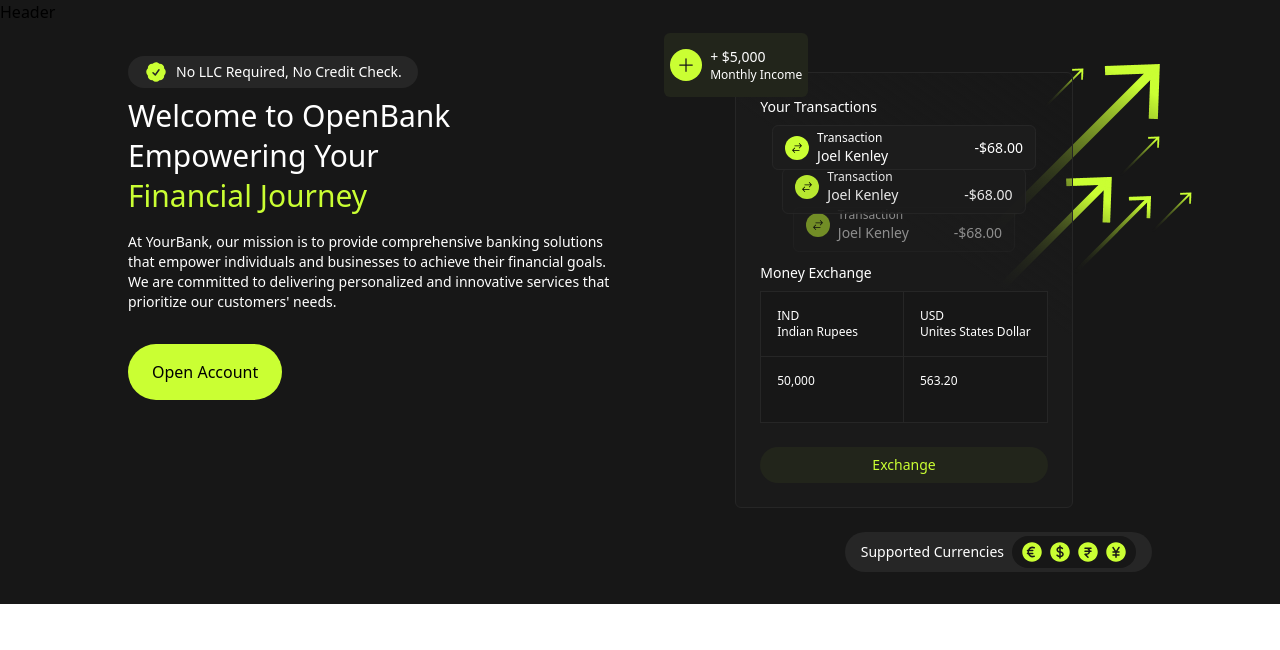
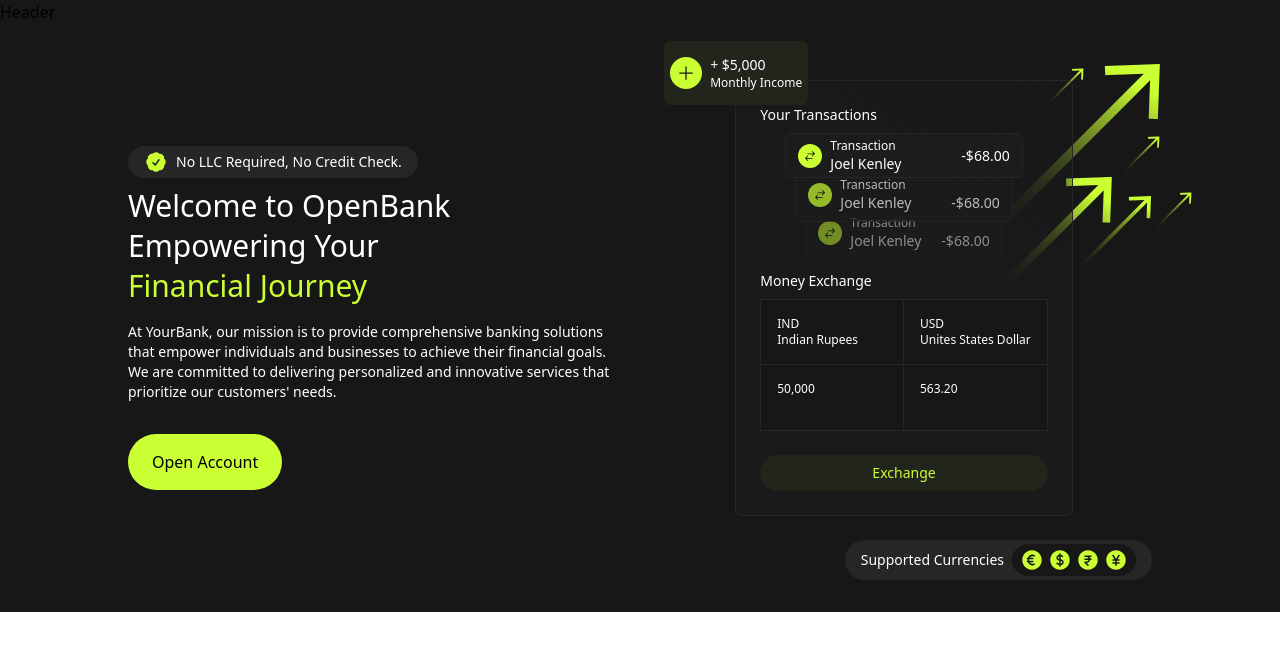
Before and after one commit to pranav605/OpenBank, a React (Vite) app: page / in a window 1280 px wide. Shown: the top 650 px of the page. Built offline with nearby package versions, Linux system fonts and the light colour scheme.

Commit message:
Made few changes to hero section

```diff
--- a/src/components/HeroCard.jsx
+++ b/src/components/HeroCard.jsx
@@ -4,29 +4,29 @@ import { ArrowsRightLeftIcon } from '@heroicons/react/24/solid'
 import FloatingCard from './FloatingCard'
 const HeroCard = () => {
     return (
-        <div className="relative p-6 flex flex-col gap-2 bg-[linear-gradient(214.85deg,_rgba(26,26,26,0)_0%,_#1A1A1A_39.72%)] min-w-80 min-h-96 border border-neutral-800 rounded-md ">
+        <div className="relative p-6 flex flex-col gap-2 sm:bg-[linear-gradient(214.85deg,_rgba(26,26,26,0)_0%,_#1A1A1A_39.72%)] bg-[linear-gradient(214.85deg,_rgba(26,26,26)_0%,_#1A1A1A_39.72%)]  border border-neutral-800 rounded-md ">
             <motion.div
                 className='absolute top-0 left-0 sm:-translate-x-1/2 -translate-x-1/8 -translate-y-10'
                 initial={{ scale: 0 }}
                 animate={{ scale: 1 }}
-                transition={{ duration: 1 }}
             >
                 <FloatingCard />
             </motion.div>
             <div className='flex flex-col gap-2 rounded-md'>
                 <motion.h3 className='text-sm font-medium'>Your Transactions</motion.h3>
                 <div className='flex flex-col justify-center items-center gap-2 m-auto'>
-                    <div className='box-border
+                    <motion.div className='box-border
                     flex flex-row justify-between items-center
                     p-[8.2px_12.3px]
-                    gap-[51.28px]
-                    w-[264.43px] h-[45.41px]
+                    h-[45.41px]
+                    gap-15
                     bg-[#1C1C1C]
                     border border-[#262626]
                     rounded-[6.15px]
                     flex-none order-0 self-stretch grow-0
-                    z-[2]
-                    mb-[-10px]'>
+                    z-[2]'
+                        initial={{ marginBottom: -45 }}
+                        animate={{ marginBottom: -10 }}>
                         <div className='flex flex-row gap-2 justify-center items-center'>
                             <div className='w-[24px] h-[24px] rounded-4xl accent-bg text-black flex gap-2 items-center justify-center'>
                                 <ArrowsRightLeftIcon height={12} width={12} />
@@ -37,18 +37,19 @@ const HeroCard = () => {
                             </div>
                         </div>
                         <motion.h2 className='text-sm font-medium'>-$68.00</motion.h2>
-                    </div>
-                    <div className='
+                    </motion.div>
+                    <motion.div className='
                         flex flex-row justify-between items-end
-                        p-[8.205px_12.308px]
-                        gap-[51.28px]
-                        w-[243.91px] h-[45.41px]
+                        p-[8.205px_12.308px] h-[45.41px]
                         bg-[#1C1C1C]
+                        gap-10
                         border border-[#262626]
                         rounded-[6.154px]
                         mb-[-10px]
-                        opacity-90
-                        z-[1]'>
+                        opacity-70
+                        z-[1]'
+                        initial={{ marginBottom: -45 }}
+                        animate={{ marginBottom: -10 }}>
                         <div className='flex flex-row gap-2 justify-center items-center'>
                             <div className='w-[24px] h-[24px] rounded-4xl accent-bg text-black flex gap-2 items-center justify-center'>
                                 <ArrowsRightLeftIcon height={12} width={12} />
@@ -59,12 +60,12 @@ const HeroCard = () => {
                             </div>
                         </div>
                         <motion.h2 className='text-sm font-medium'>-$68.00</motion.h2>
-                    </div>
+                    </motion.div>
                     <div className='
                         flex flex-row justify-between items-end
-                        p-[8.205px_12.308px]
-                        w-[222.91px] h-[45.41px]
+                        p-[8.205px_12.308px] h-[45.41px]
                         bg-[#1C1C1C]
+                        gap-5
                         border border-[#262626]
                         rounded-[6.154px]
                         m-[-5px]
@@ -102,7 +103,6 @@ const HeroCard = () => {
                 </div>
                 <motion.button className='w-full py-2 accent-text dark-accent-bg text-sm rounded-4xl mt-4'>Exchange</motion.button>
             </div>
-
         </div>
 
     )
--- a/src/pages/Landing/LandingHero.jsx
+++ b/src/pages/Landing/LandingHero.jsx
@@ -6,18 +6,19 @@ import CurrenciesPill from '../../components/CurrenciesPill'
 
 const LandingHero = () => {
     return (
-        <div className='flex flex-col sm:flex-row max-w-5xl m-auto gap-8 text-white mt-8 mb-8'>
-            <div className='flex flex-col sm:flex-1/2 items-center gap-2 text-center sm:text-start sm:items-start'>
+        <div className='flex flex-col md:flex-row max-w-5xl m-auto gap-8 text-white mt-8 mb-8 '>
+            <div className='flex flex-col md:flex-1/2 justify-center items-center gap-2 text-center md:text-start md:items-start'>
                 <CheckedPill />
                 <motion.h1 className='text-3xl/10 font-medium'>
                     Welcome to OpenBank Empowering Your <motion.p className='accent-text'>Financial Journey</motion.p>
                 </motion.h1>
-                <motion.p className='text-sm p-2 sm:pl-0 font-light'>At YourBank, our mission is to provide comprehensive banking solutions that empower individuals and businesses to achieve their financial goals. We are committed to delivering personalized and innovative services that prioritize our customers' needs.</motion.p>
+                <motion.p className='text-sm p-2 md:pl-0 font-light'>At YourBank, our mission is to provide comprehensive banking solutions that empower individuals and businesses to achieve their financial goals. We are committed to delivering personalized and innovative services that prioritize our customers' needs.</motion.p>
                 <motion.button className='accent-bg text-black py-4 px-6 mt-4 rounded-4xl'>
                     Open Account
                 </motion.button>
             </div>
-            <div className='relative flex flex-col sm: flex-1/2 justify-center items-center gap-2'>
+            <div className='relative flex flex-col  md:flex-1/2 justify-center items-center md:gap-2'>
+                <div className='hidden md:block'>
                     <div className='absolute top-2 -right-2'>
                         <motion.img
                             className=''
@@ -25,7 +26,7 @@ const LandingHero = () => {
                             alt='animated arrow'
                             initial={{ scale: 0 }}
                             animate={{ scale: 1 }}
-                        transition={{ duration: 2 }}
+                            transition={{ duration: 1 }}
                         ></motion.img>
                     </div>
                     <div className='absolute top-3 right-17'>
@@ -34,7 +35,7 @@ const LandingHero = () => {
                             alt='animated arrow'
                             initial={{ scale: 0 }}
                             animate={{ scale: 1 }}
-                        transition={{ duration: 2 }}
+                            transition={{ duration: 1 }}
                         ></motion.img>
                     </div>
                     <div className='absolute top-20 -right-2'>
@@ -43,7 +44,7 @@ const LandingHero = () => {
                             alt='animated arrow'
                             initial={{ scale: 0 }}
                             animate={{ scale: 1 }}
-                        transition={{ duration: 2 }}
+                            transition={{ duration: 1 }}
                         ></motion.img>
                     </div>
                     <div className='absolute top-30 right-10'>
@@ -52,7 +53,7 @@ const LandingHero = () => {
                             alt='animated arrow'
                             initial={{ scale: 0 }}
                             animate={{ scale: 1 }}
-                        transition={{ duration: 2 }}
+                            transition={{ duration: 1 }}
                         ></motion.img>
                     </div>
                     <div className='absolute top-35 right-0'>
@@ -61,7 +62,7 @@ const LandingHero = () => {
                             alt='animated arrow'
                             initial={{ scale: 0 }}
                             animate={{ scale: 1 }}
-                        transition={{ duration: 2 }}
+                            transition={{ duration: 1 }}
                         ></motion.img>
                     </div>
                     <div className='absolute top-34 -right-10'>
@@ -70,15 +71,16 @@ const LandingHero = () => {
                             alt='animated arrow'
                             initial={{ scale: 0 }}
                             animate={{ scale: 1 }}
-                        transition={{ duration: 2 }}
+                            transition={{ duration: 1 }}
                         ></motion.img>
+                    </div>
                 </div>
                 <motion.div
                     className='p-4'
                 >
                     <HeroCard />
                 </motion.div>
-                <div className='flex flex-row justify-center w-full sm:justify-end'>
+                <div className='flex flex-row justify-center w-full md:justify-end'>
                     <CurrenciesPill />
                 </div>
             </div>
```
Lines whose indentation alone changed are shown as unchanged.
